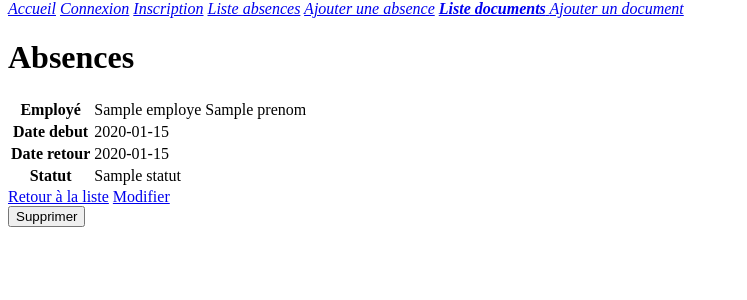
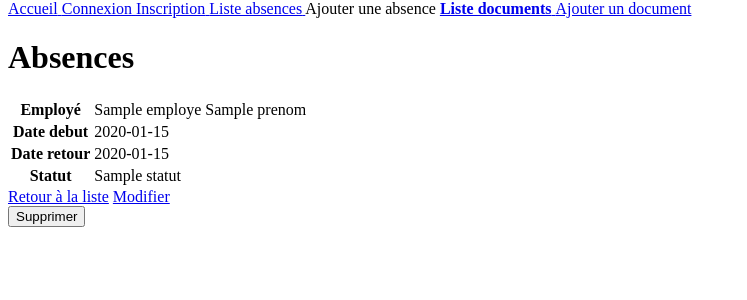
Before and after one commit to fitz-farseer/projetMyTeam, a Symfony app: template templates/absences/show.html.twig in a window 1280 px wide. Shown: the part 62-362 px from the top of the page, without its empty margins (0-747 px from the left). Run offline with Twig, Linux system fonts and the light colour scheme; the template is opened without the code that fills it: most values are stand-ins (such as "Sample title", 1, 10 or a date in 2020); some libraries are stand-ins or nearby versions; some web fonts are replaced.

Commit message:
front merge updated

```diff
--- a/assets/styles/app.scss
+++ b/assets/styles/app.scss
@@ -117,7 +117,6 @@ thead{
 .istylehome{
   background-color: $color1;
   color: $couleur6 !important;
-  border-bottom: 1px solid $color3 !important;
 }
 
 
--- a/templates/base.html.twig
+++ b/templates/base.html.twig
@@ -5,7 +5,8 @@
 		<meta charset="UTF-8">
 
 		<title>
-			{% block title %}Welcome!{% endblock %}
+			{% block title %}Welcome!
+			{% endblock %}
 		</title>
 
 		{% block stylesheets %}
@@ -30,19 +31,18 @@
 
 		<div class="container-fluid">
 
-				<div class="row menuGauche">
-					<div class="col-2 m-0 p-0 blockMenu">
+			<div class="row">
+
 				{% block menu %}
 					{% include "sidemenu.html.twig" %}
 				{% endblock %}
+
+				<div class="col p-0">
+					{% block body %}{% endblock %}
 					</div>
-					<div class="col-10 p-0">
-
-						<div class="p-3">{% block body %}{% endblock %}</div>
 
 				</div>
 			</div>
-
-		</div>
 		</body>
 	</html>
+</div></body></html>
--- a/templates/menu.html.twig
+++ b/templates/menu.html.twig
@@ -15,7 +15,6 @@
 
 							<a class="dropdown-toggle text-decoration-none text-white" href="#" id="navbarDropdown" role="button" data-toggle="dropdown" aria-haspopup="true" aria-expanded="false">
 								<img src="/images/photo_profil/{{ app.user.photo }}" alt="" class="rounded-circle photoMenu">
-								{# <i class="fa fa-user"></i> #}
 								{{ app.user.prenom|capitalize }}
 								{{ app.user.nom|capitalize }}
 
--- a/templates/sidemenu.html.twig
+++ b/templates/sidemenu.html.twig
@@ -1,73 +1,74 @@
-{% block menu %}
+<div class="menuGauche">
+	<div class="col-2 mr-3 p-0 blockMenu">
 		<div class="iconMenu">
 
-		<i class="fas fa-home istylehome">
-			<span class="istyle toggle">
-				<a class="istyle" href="{{ path('profil_index') }}">
-					Accueil</a>
-			</span>
-		</i>
+
+			<a href="{{ path('profil_index') }}">
+				<i class="fas fa-home istylehome"></i>
+				<span class="istyle">Accueil</span>
+			</a>
+
 
 			{% if app.user %}
 				{% else %}
 
-				<i class="fa fa-sign-in-alt">
-					<span class="istyle toggle">
+
 					<a href="{{ path('app_login') }}">
-							Connexion</a>
-					</span>
-				</i>
+						<i class="fa fa-sign-in-alt"></i>
+						<span class="istyle">Connexion</span>
+					</a>
 
-				<i class="fas fa-user-plus">
-					<span class="istyle toggle">
+
 					<a href="{{ path('app_register') }}">
-							Inscription</a>
-					</span>
-				</i>
+						<i class="fas fa-user-plus"></i>
+						<span class="istyle">Inscription</span>
+					</a>
+
 
 			{% endif %}
 			{% if is_granted('ROLE_RH') %}
-			<i class="fa fa-list">
-				<span class="istyle toggle">
-					<a href="{{ path('employe_index') }}">
-						Liste employé</a>
-				</span>
-			</i>
 
 
-			<i class="fas fa-user-plus">
-				<span class="istyle toggle">
-					<a href="{{ path('employe_new') }}">Ajouter un employé</a>
-				</span>
-			</i>
+				<a href="{{ path('employe_index') }}">
+					<i class="fa fa-list"></i>
+					<span class="istyle">Liste employé</span>
+				</a>
+
+
+				<a href="{{ path('employe_new') }}">
+					<i class="fas fa-user-plus"></i>
+					<span class="istyle">Ajouter un employé</span>
+				</a>
+
+
 			{% endif %}
 
-		<i class="fa fa-book">
-			<span class="istyle toggle">
-				<a href="{{ path('absences_index') }}">Liste absences</a>
-			</span>
-		</i>
+
+			<a href="{{ path('absences_index') }}">
+				<i class="fa fa-book"></i>
+				<span class="istyle">Liste absences</span>
+			</a>
 
 
-		<i class="fa fa-plus-circle">
-			<span class="istyle toggle">
-				<a href="{{ path('absences_new') }}">Ajouter une absence</a>
-			</span>
-		</i>
+			<a href="{{ path('absences_new') }}"></a>
+			<i class="fa fa-plus-circle"></i>
+			<span class="istyle">Ajouter une absence</span>
+		</a>
 
-		<i class="far fa-file-alt">
-			<span class="istyle toggle">
+
 		<a href="{{ path('documents_profil') }}">
-					<strong>Liste documents</strong>
+			<i class="far fa-file-alt"></i>
+			<strong>
+				<span class="istyle">Liste documents</span>
+			</strong>
 		</a>
-			</span>
-		</i>
 
-		<i class="fas fa-folder-plus">
-			<span class="istyle toggle">
-				<a href="{{ path('documents_new') }}">Ajouter un document</a>
-			</span>
-		</i>
+
+		<a href="{{ path('documents_new') }}">
+			<i class="fas fa-folder-plus"></i>
+			<span class="istyle">Ajouter un document</span>
+		</a>
+
 
 	</div>
-{% endblock %}
+</div></div>
```
Also changed, not shown: templates/security/login.html.twig (+10 -12 lines), 1 other file. Lines whose indentation alone changed are shown as unchanged.
